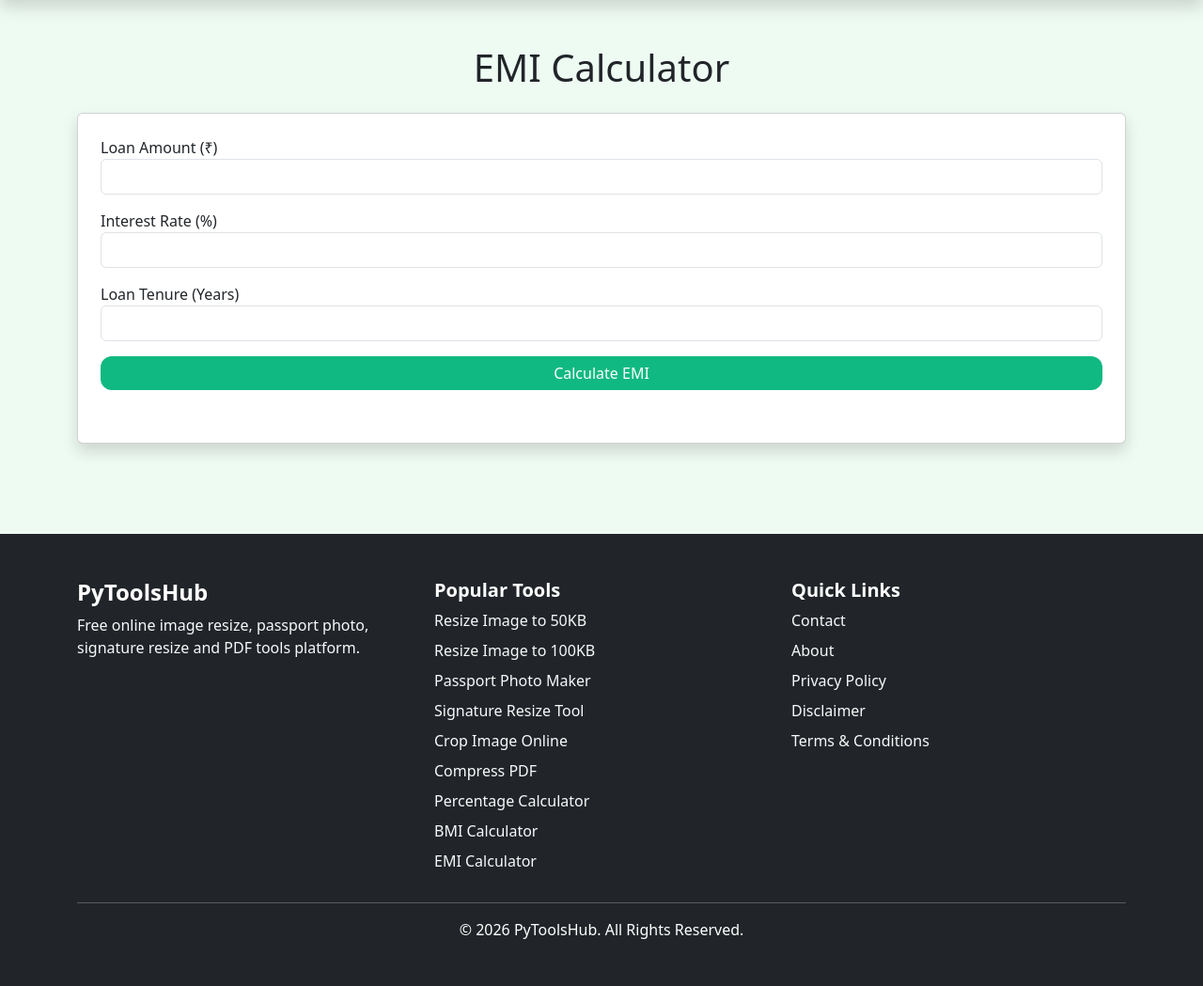
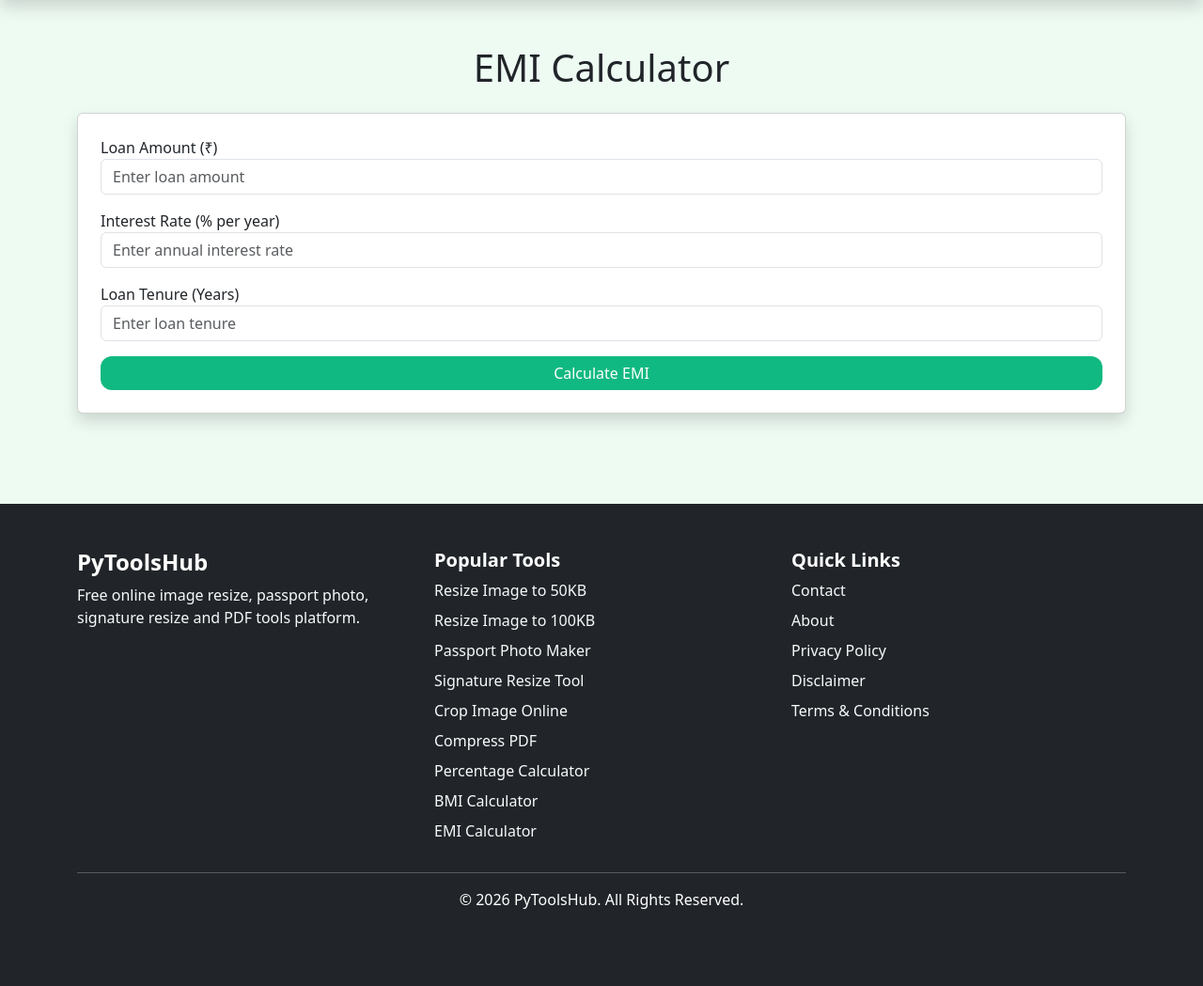
Before and after one commit to pytoolshub/pytoolshub-image-tools, a Django app: page /emi-calculator/ in a window 1280 px wide. Shown: the part 86-1135 px from the top of the page at 94% size. After the commit the page ends 1053 px from the top, so only its background shows below. Run offline with Django 3.2, Linux system fonts and the light colour scheme.

Commit message:
Fix EMI calculator

```diff
--- a/templates/emi_calculator.html
+++ b/templates/emi_calculator.html
@@ -5,7 +5,7 @@ EMI Calculator - PyToolsHub
 {% endblock %}
 
 {% block description %}
-Free online EMI Calculator. Calculate monthly loan EMI instantly.
+Free online EMI Calculator. Calculate monthly loan EMI, total interest, and total payment instantly.
 {% endblock %}
 
 {% block content %}
@@ -18,27 +18,38 @@ Free online EMI Calculator. Calculate monthly loan EMI instantly.
 
     <div class="card shadow p-4">
 
-        <label>Loan Amount (₹)</label>
+        <label for="loan">
+            Loan Amount (₹)
+        </label>
 
         <input type="number"
                id="loan"
-               class="form-control">
+               class="form-control"
+               placeholder="Enter loan amount"
+               min="0"
+               step="0.01">
 
-        <label class="mt-3">
-            Interest Rate (%)
+        <label for="rate" class="mt-3">
+            Interest Rate (% per year)
         </label>
 
         <input type="number"
                id="rate"
-               class="form-control">
+               class="form-control"
+               placeholder="Enter annual interest rate"
+               min="0"
+               step="0.01">
 
-        <label class="mt-3">
+        <label for="years" class="mt-3">
             Loan Tenure (Years)
         </label>
 
         <input type="number"
                id="years"
-               class="form-control">
+               class="form-control"
+               placeholder="Enter loan tenure"
+               min="0"
+               step="0.01">
 
         <button class="btn btn-success mt-3"
                 onclick="calculateEMI()">
@@ -47,47 +58,162 @@ Free online EMI Calculator. Calculate monthly loan EMI instantly.
 
         </button>
 
-        <div class="mt-4">
-            <h4 id="result"></h4>
+        <div id="error"
+             class="alert alert-danger mt-3"
+             style="display: none;">
+        </div>
+
+        <div id="result"
+             class="mt-4"
+             style="display: none;">
+
+            <h4>EMI Result</h4>
+
+            <p>
+                <strong>Monthly EMI:</strong>
+                ₹<span id="monthlyEMI">0.00</span>
+            </p>
+
+            <p>
+                <strong>Total Interest:</strong>
+                ₹<span id="totalInterest">0.00</span>
+            </p>
+
+            <p>
+                <strong>Total Payment:</strong>
+                ₹<span id="totalPayment">0.00</span>
+            </p>
+
         </div>
 
     </div>
 
 </div>
 
+
 <script>
 
 function calculateEMI() {
 
-    let P =
-        parseFloat(
+    // Get input values
+    const P = parseFloat(
         document.getElementById("loan").value
     );
 
-    let annualRate =
-        parseFloat(
+    const annualRate = parseFloat(
         document.getElementById("rate").value
     );
 
-    let years =
-        parseFloat(
+    const years = parseFloat(
         document.getElementById("years").value
     );
 
-    let r = annualRate / 12 / 100;
 
-    let n = years * 12;
+    // Elements
+    const errorBox = document.getElementById("error");
+    const resultBox = document.getElementById("result");
 
-    let emi =
+
+    // Hide previous messages
+    errorBox.style.display = "none";
+    resultBox.style.display = "none";
+
+
+    // Validation
+    if (
+        isNaN(P) ||
+        isNaN(annualRate) ||
+        isNaN(years)
+    ) {
+
+        errorBox.innerHTML =
+            "Please enter all required values.";
+
+        errorBox.style.display = "block";
+
+        return;
+    }
+
+
+    if (P <= 0) {
+
+        errorBox.innerHTML =
+            "Loan amount must be greater than 0.";
+
+        errorBox.style.display = "block";
+
+        return;
+    }
+
+
+    if (annualRate < 0) {
+
+        errorBox.innerHTML =
+            "Interest rate cannot be negative.";
+
+        errorBox.style.display = "block";
+
+        return;
+    }
+
+
+    if (years <= 0) {
+
+        errorBox.innerHTML =
+            "Loan tenure must be greater than 0.";
+
+        errorBox.style.display = "block";
+
+        return;
+    }
+
+
+    // Convert years into months
+    const n = years * 12;
+
+
+    // Convert annual interest rate into monthly rate
+    const r = annualRate / 12 / 100;
+
+
+    let emi;
+
+
+    // Special case: 0% interest
+    if (r === 0) {
+
+        emi = P / n;
+
+    } else {
+
+        // Standard EMI formula
+        emi =
             (P * r * Math.pow(1 + r, n))
             /
             (Math.pow(1 + r, n) - 1);
+    }
 
-    document.getElementById("result")
-        .innerHTML =
-        "Monthly EMI: ₹" +
+
+    // Calculate total payment
+    const totalPayment = emi * n;
+
+
+    // Calculate total interest
+    const totalInterest = totalPayment - P;
+
+
+    // Display result
+    document.getElementById("monthlyEMI").innerText =
         emi.toFixed(2);
 
+    document.getElementById("totalInterest").innerText =
+        totalInterest.toFixed(2);
+
+    document.getElementById("totalPayment").innerText =
+        totalPayment.toFixed(2);
+
+
+    resultBox.style.display = "block";
 }
 
 </script>
```
Lines whose indentation alone changed are shown as unchanged.
